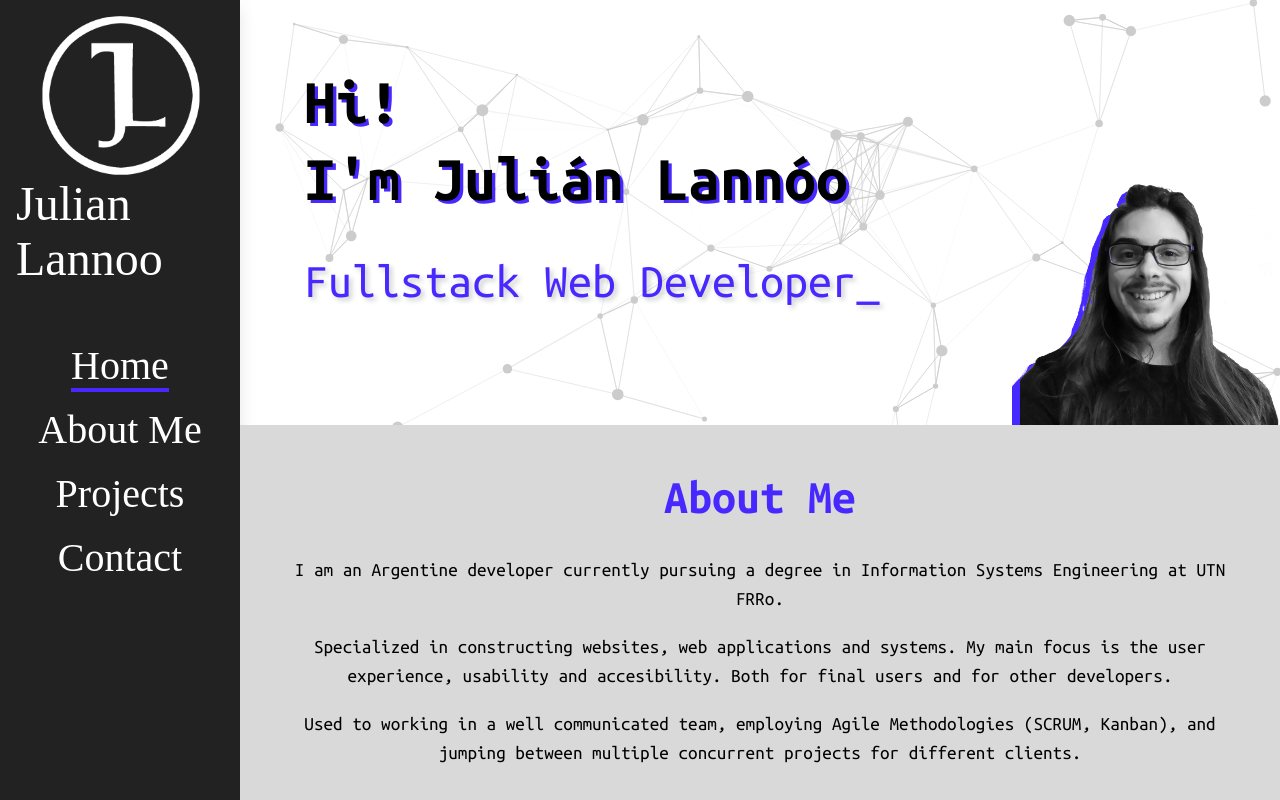
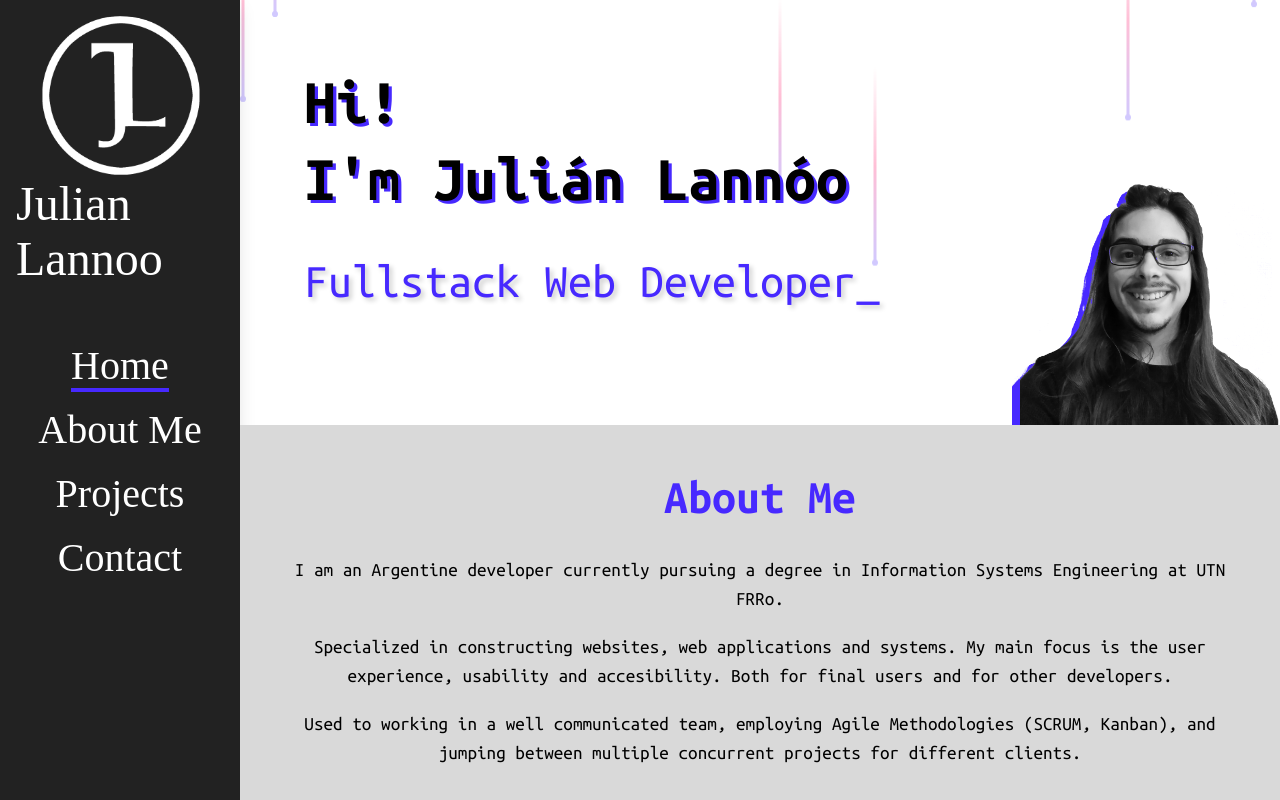
Before and after one commit to JLannoo/portfolio, a React (Vite) app: page / in a window 1280 px wide. Shown: the top 800 px of the page. Built offline with nearby package versions, Linux system fonts and the light colour scheme; a web font is replaced by a local one.

Commit message:
Swap hero background animation for custom one

```diff
--- a/package.json
+++ b/package.json
@@ -10,9 +10,7 @@
     "react": "^18.2.0",
     "react-dom": "^18.2.0",
     "react-i18next": "^11.18.6",
-    "react-tsparticles": "^2.1.3",
     "sass": "^1.53.0",
-    "tsparticles": "^2.1.3",
     "typescript": "^4.7.4"
   },
   "scripts": {
--- a/src/components/Main/Hero/Background/Background.module.scss
+++ b/src/components/Main/Hero/Background/Background.module.scss
@@ -1,3 +1,5 @@
+@use "/src/styles/colors.module.scss" as colors;
+
 .Background {
     position: absolute;
 
@@ -14,9 +16,64 @@
     overflow: hidden;
 }
 
-#tsparticles {
+.Particles {
+    position: relative;
+
     width: 100%;
     height: 100%;
 
-    z-index: -99;
+    padding: 0;
+    margin: 0;
+
+    list-style: none;
 }
+
+$tailLength: 200;
+.Particle {
+    position: absolute;
+
+    top: -10%;
+    left: 0;
+
+    border-radius: 100vw;
+
+    background-color: colors.$color-accent;
+    animation: fall 10s linear infinite;
+
+    opacity: 0.25;
+
+    &::before {
+        content: "";
+
+        position: absolute;
+        bottom: 0;
+
+        width: 50%;
+        transform: translateX(50%);
+        height: $tailLength+px;
+
+        background: linear-gradient(to top, colors.$color-accent, colors.$color-accent-secondary, transparent);
+    }
+}
+
+@keyframes fall {
+    0% {
+        transform: translateY(0);
+    }
+
+    100% {
+        transform: translateY(100vh);
+    }
+}
+
+@media (prefers-reduced-motion: reduce) {
+    .Particle {
+        animation: none;
+    }
+
+    @for $i from 1 through 100 {
+        .Particle:nth-child(#{$i}) {
+            transform: translateY(#{random(100)}vh);
+        }
+    }
+}
--- a/src/components/Main/Hero/Background/Background.tsx
+++ b/src/components/Main/Hero/Background/Background.tsx
@@ -1,58 +1,28 @@
 import React from 'react';
 import css from './Background.module.scss';
-
-import Particles from 'react-tsparticles';
-import { loadFull } from 'tsparticles';
+import { PARTICLES, getAnimationOptions, getXDisplacement } from './utils';
 
 export default function Background() {
-	const particlesInit = async (main: any) => {
-		await loadFull(main);
-	};
-
-	const reducedMotion = window.matchMedia('(prefers-reduced-motion: reduce)').matches;
-
 	return (
 		<div className={css.Background}>
-			{reducedMotion ?
-				null :
-				<Particles
-					id="tsparticles"
-					init={particlesInit}
-					width="100%"
-					height="700px"
-					options={{
-						fullScreen: false,
-						backgroundMode: true,
-						background: {
-							color: {
-								value: '#fff',
-							},
-						},
-						particles: {
-							color: {
-								value: '#ccc',
-							},
-							links: {
-								color: '#ccc',
-								distance: 150,
-								enable: true,
-							},
-							number: {
-								value: 75,
-							},
-							move: {
-								direction: 'none',
-								enable: true,
-								speed: 0.5,
-							},
-							size: {
-								value: 6,
-								random: true,
-							},
-						},
-					}}
-				/>
-			}
+			<ul className={css.Particles}>
+				{Array.from(Array(PARTICLES.QUANTITY)).map((_, i) => {
+					const left = getXDisplacement(i);
+					const { delay, duration } = getAnimationOptions();
+
+					return <li
+						key={i}
+						className={css.Particle}
+						style={{
+							'width': PARTICLES.SIZE,
+							'height': PARTICLES.SIZE,
+							left,
+							'animationDelay': `${delay}s`,
+							'animationDuration': `${duration}s`,
+						}}
+					/>;
+				})}
+			</ul>
 		</div>
 	);
 }
--- /dev/null
+++ b/src/components/Main/Hero/Background/utils.ts
@@ -0,0 +1,25 @@
+export const PARTICLES = {
+	QUANTITY: 50,
+	SIZE: 6,
+	GAP: window.innerWidth / 50,
+	HEIGHT: 100,
+	// Tail length set in SCSS file
+};
+
+export const ANIMATION = {
+	MIN_DURATION: 10,
+	MAX_DURATION: 30,
+	MAX_DELAY: 20,
+};
+
+export function getXDisplacement(index: number) {
+	const { SIZE, GAP } = PARTICLES;
+	const x = (SIZE + GAP) * index;
+	return x;
+}
+
+export function getAnimationOptions() {
+	const duration = Math.random() * (ANIMATION.MAX_DURATION - ANIMATION.MIN_DURATION) + ANIMATION.MIN_DURATION;
+	const delay = Math.random() * ANIMATION.MAX_DELAY;
+	return { duration, delay };
+}
```
Also changed, not shown: 1 other file (tests, documents, lock files or other folders).
